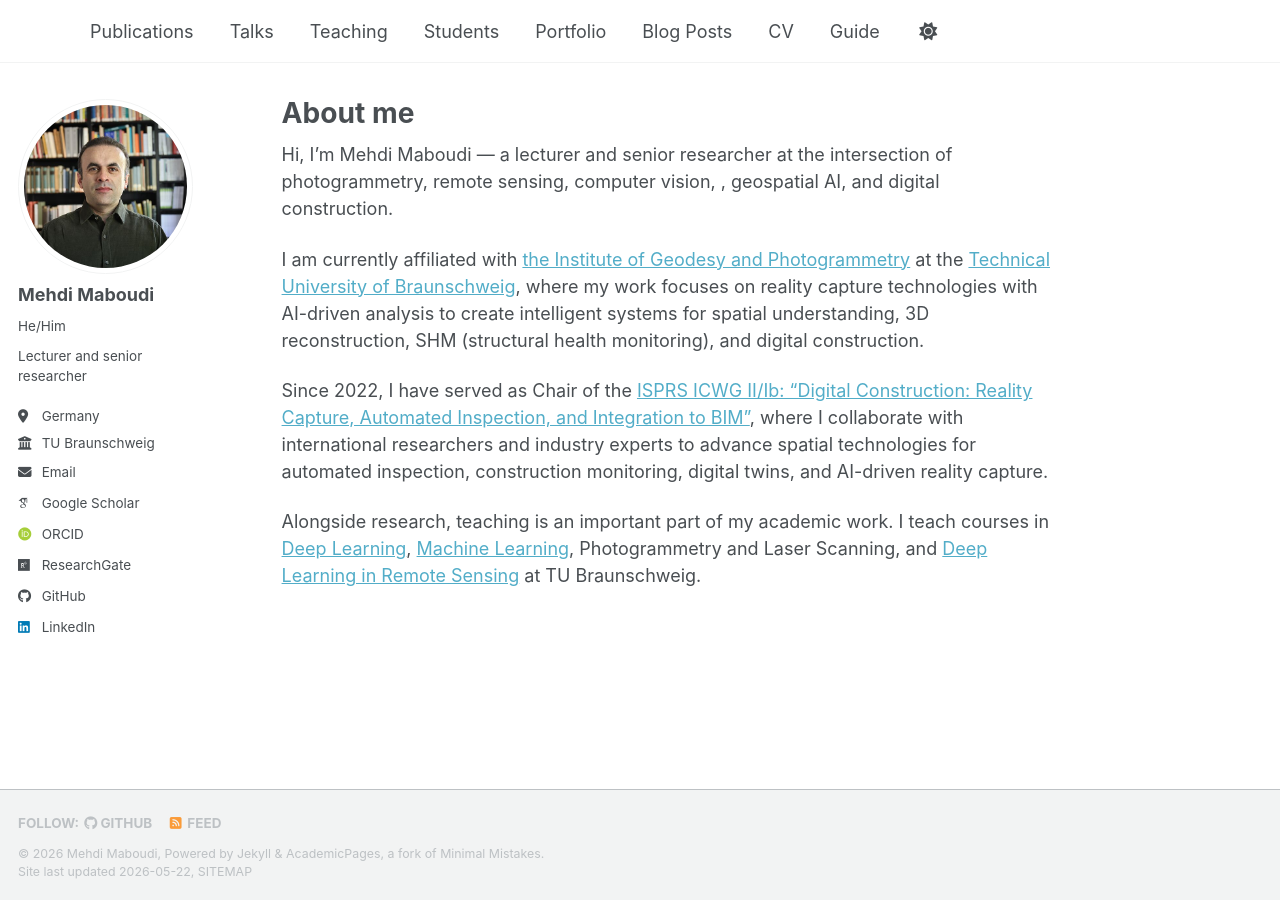
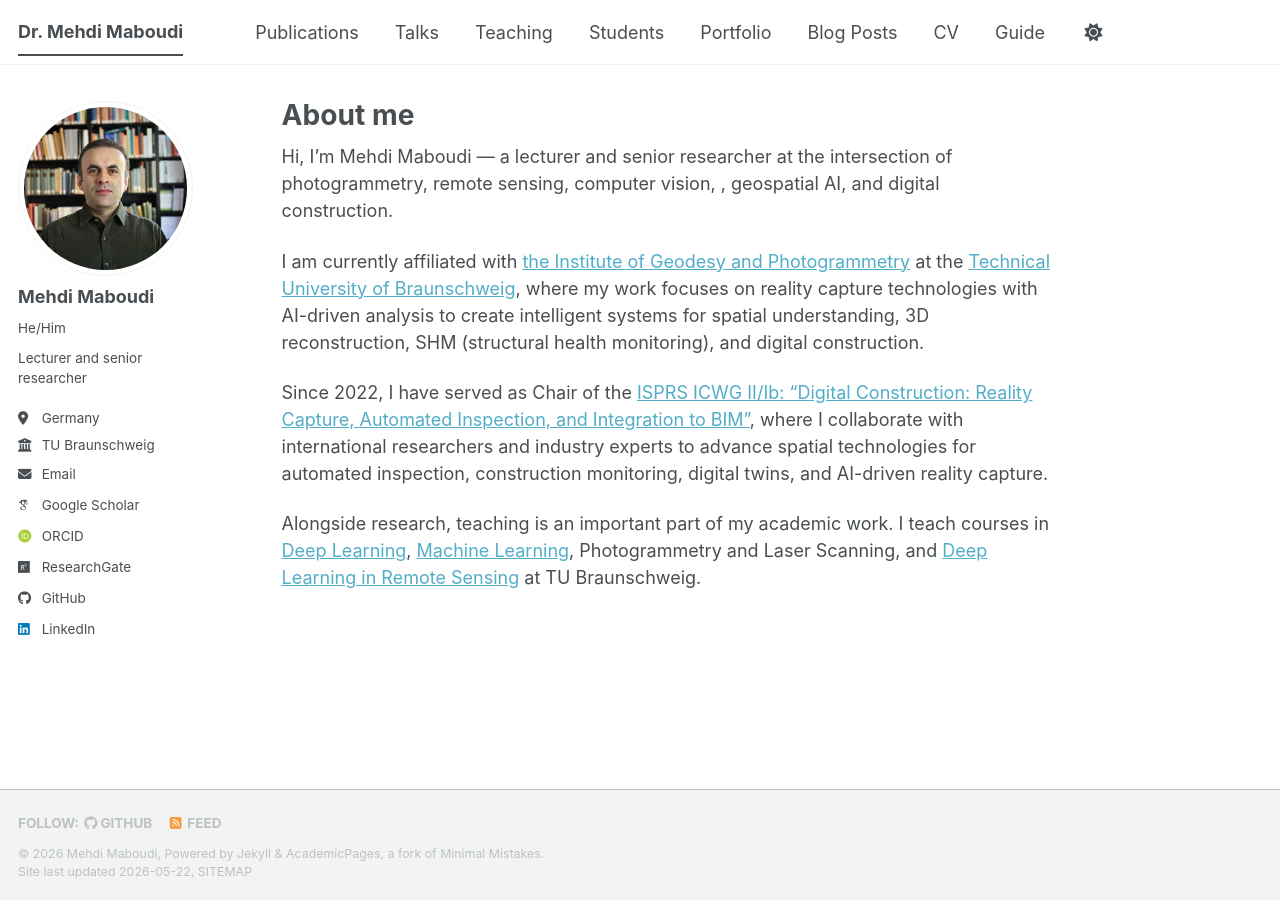
Before and after one commit to MehdiMaboudi/mehdimaboudi.github.io, a Jekyll site: the page built from _pages/about.md, in a window 1280 px wide. Built offline with Jekyll 4.4.1, drawn with Linux system fonts in a browser that asks for light colours; some web fonts are replaced; a script bundle is joined from its source files by our own code; library files that are not in the unit come from our copies.

Commit message:
name updated

```diff
--- a/_config.yml
+++ b/_config.yml
@@ -9,7 +9,7 @@
 # Basic Site Settings
 locale                   : "en-US"
 site_theme               : "default" # The available themes options are "default", "air", "sunrise", "mint", "dirt" and "contrast"
-title                    : ""
+title                    : "Dr. Mehdi Maboudi"
 title_separator          : "-"
 name                     : &name "Mehdi Maboudi"
 description              : &description "Your Name's academic portfolio"   # Update this with a general description of your site, this is the default if not overridden by a page
```
